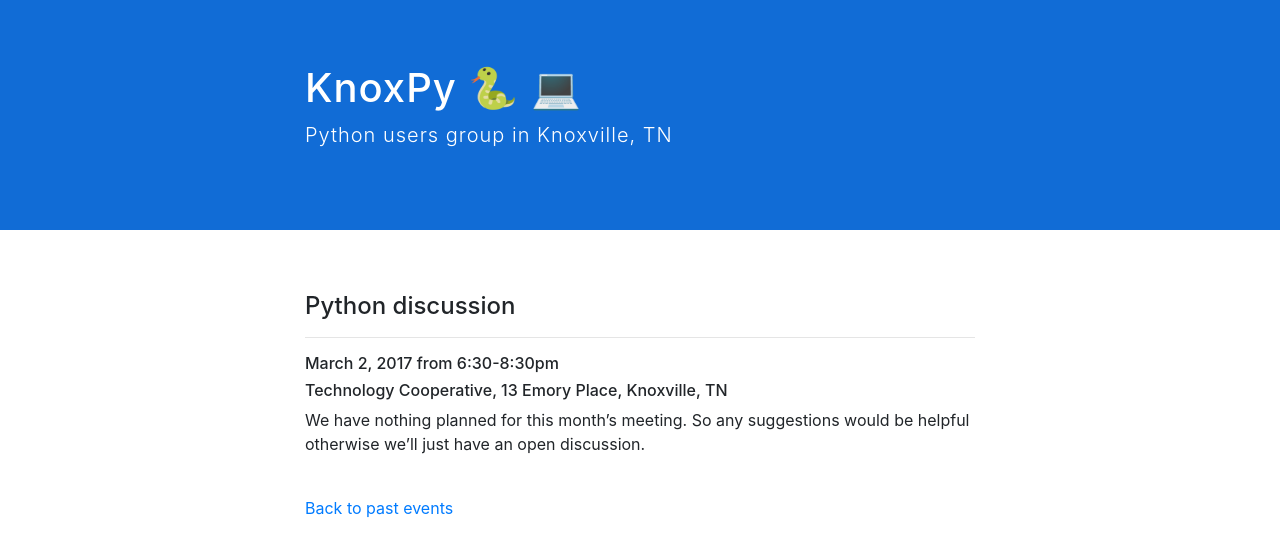
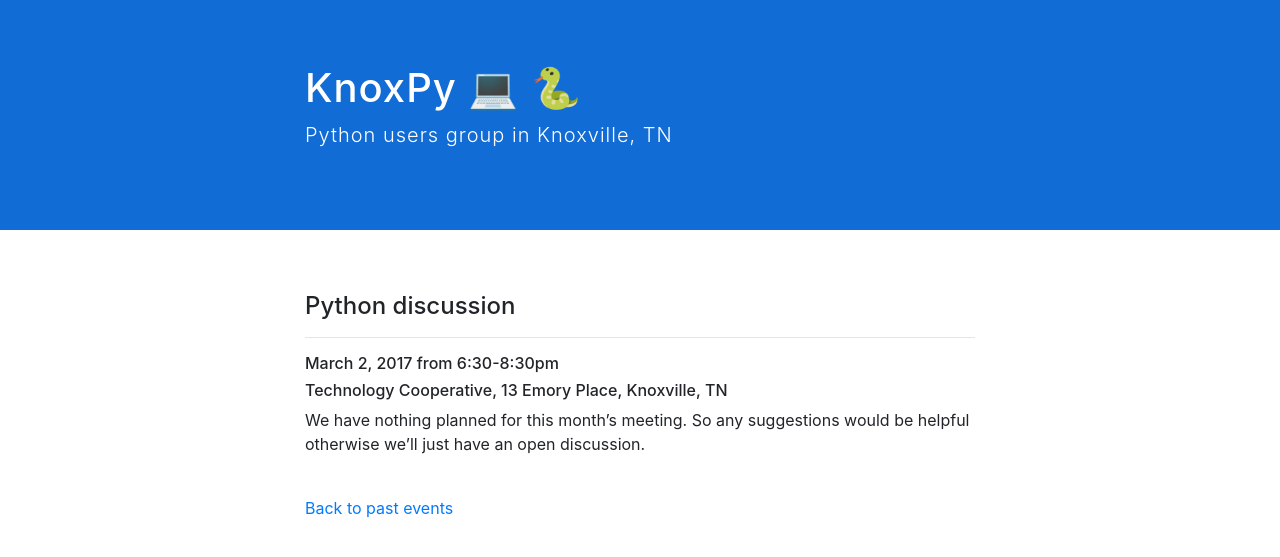
Before and after one commit to druveloper/knoxpy.github.io, a Jekyll site: the page built from _posts/2017-03-02-python-discussion.md, in a window 1280 px wide. Shown: the top 557 px of the page. Built offline with Jekyll 4.4.1, drawn with Linux system fonts in a browser that asks for light colours.

```diff
--- a/_layouts/post.html
+++ b/_layouts/post.html
@@ -16,7 +16,7 @@
     <div class="container">
       <div class="row">
         <div class="col-md">
-          <h1>KnoxPy 🐍 💻</h1>
+          <h1>KnoxPy 💻 🐍</h1>
           <p class="lead">Python users group in Knoxville, TN</p>
         </div>
       </div>
```
Also changed, not shown: README.md.
